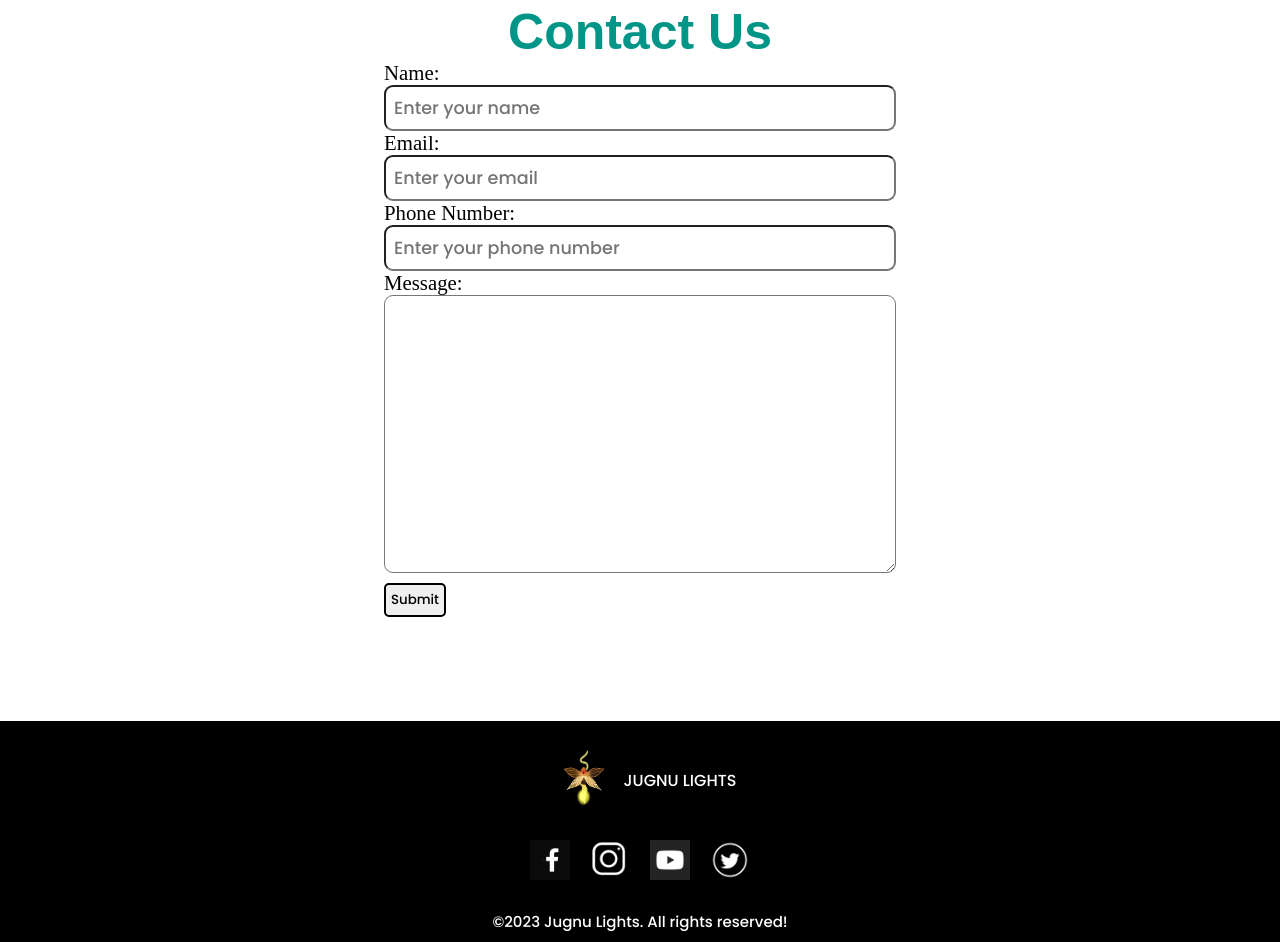
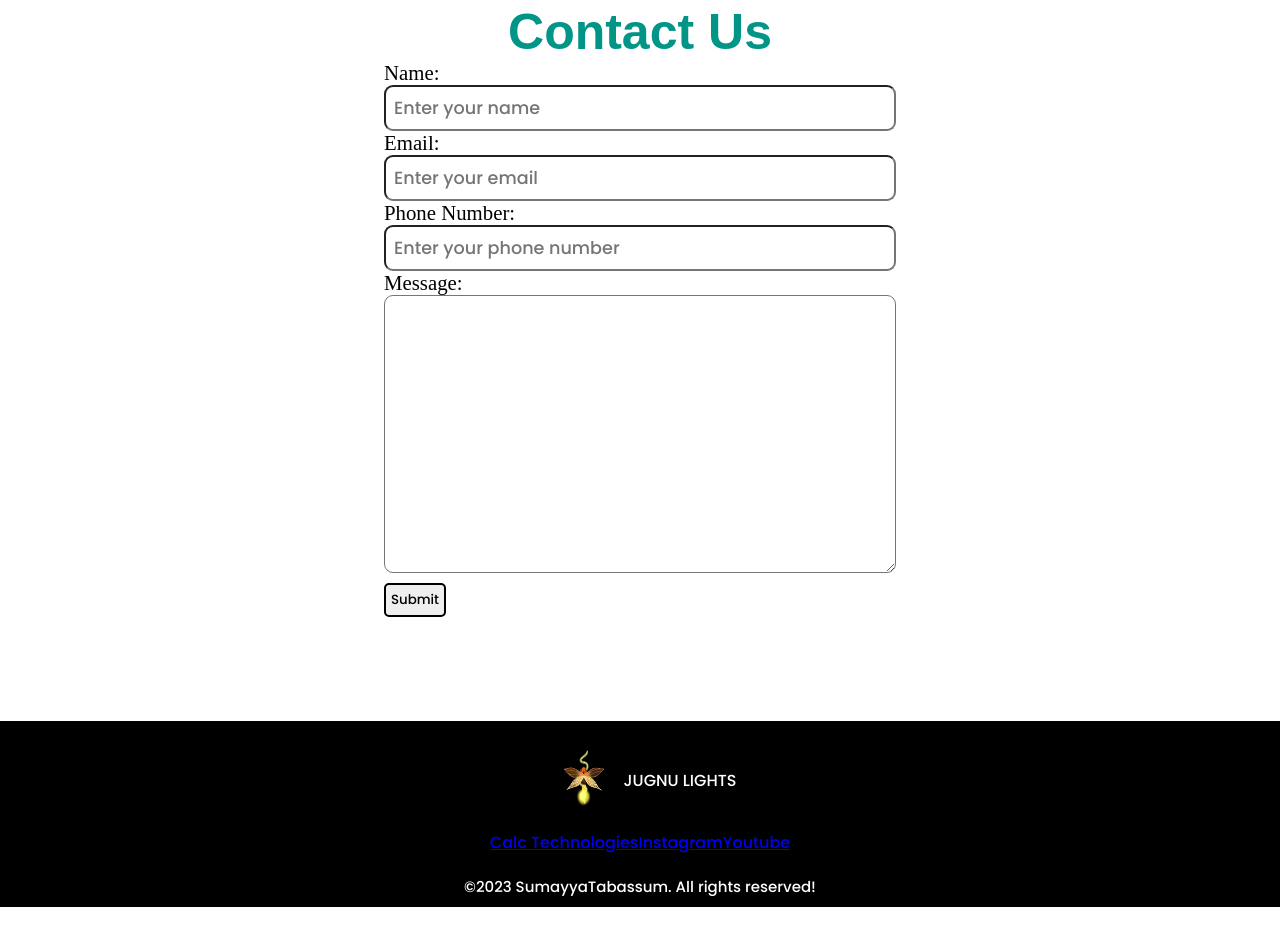
Before and after one commit to sumayyacti060/E-Commerce, a plain HTML site: page index.html in a window 1280 px wide. Shown: the part 6245-7187 px from the top of the page. After the commit the page ends 7152 px from the top, so only its background shows below. Drawn offline with Linux system fonts and the light colour scheme; some packages are replaced by stand-ins of ours; a script that the page names is missing.

Commit message:
Here I have changed social links in footer.

```diff
--- a/index.html
+++ b/index.html
@@ -269,13 +269,12 @@
             JUGNU LIGHTS
         </div>
         <div class="social-links">
-            <img src="images/facebook.jpeg">
-            <img src="images/insta.jpeg">
-            <img src="images/youtube.jpeg">
-            <img src="images/twitter.jpeg">
+           <a href="https://calctechnologies.com">Calc Technologies</a>
+           <a href="https://www.instagram.com/calc.technologies">Instagram</a>
+           <a href="https://www.youtube.com/@calctechnologies">Youtube</a>
 
         </div>
-        <p>©2023 Jugnu Lights. All rights reserved!</p>
+        <p>©2023 SumayyaTabassum. All rights reserved!</p>
     </footer>
 </body>
 </html>
```
